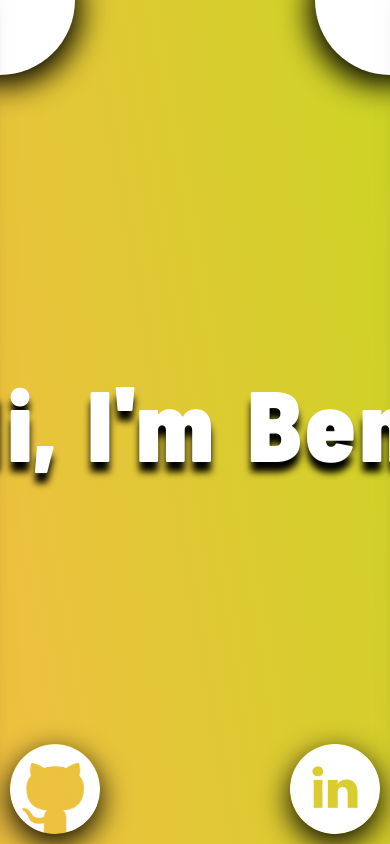
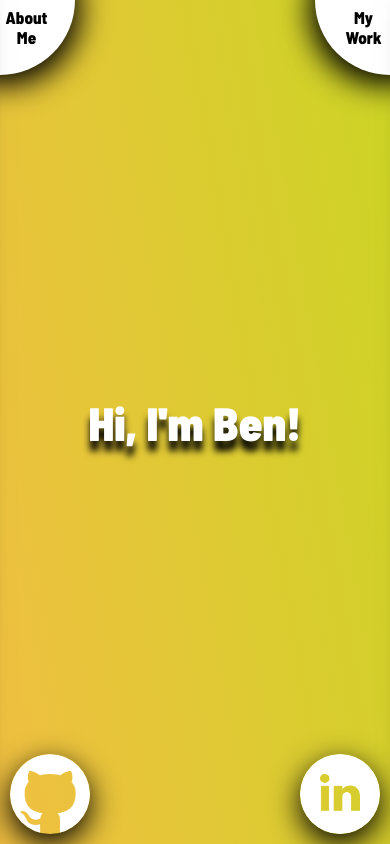
Before and after one commit to benaronow/personal-website-v2, a React (Create React App) app: page / in a window 390 px wide. Built offline with nearby package versions, Linux system fonts and the light colour scheme.

Commit message:
media queries

```diff
--- a/src/App.tsx
+++ b/src/App.tsx
@@ -17,6 +17,7 @@ import { Overlay } from "./components/overlay";
 import { Letters } from "./components/letters";
 import { keyframes } from "tss-react";
 import { makeStyles } from "tss-react/mui";
+import { useTheme } from "@mui/material";
 
 const gradient = keyframes({
   "0%": {
@@ -51,18 +52,21 @@ export const App = () => {
   const [linkedinIn, setLinkedinIn] = useState<boolean | undefined>(undefined);
   const [inLeftOverlay, setInLeftOverlay] = useState(false);
   const [inRightOverlay, setInRightOverlay] = useState(false);
+  const theme = useTheme();
+  const [width, setWidth] = useState(window.innerWidth);
+  window.addEventListener("resize", () => setWidth(window.innerWidth));
 
   useEffect(() => {
     for (const i of Array.from(Array(10).keys())) resetLetter(i);
-    resetTab("left");
-    resetTab("right");
-  }, []);
+    resetTab("left", theme);
+    resetTab("right", theme);
+  }, [width]);
 
   const handleLeftClick = () => {
     setLeftOpen(true);
     setTimeout(() => {
       setLeftIn(false);
-      resetTab("left");
+      resetTab("left", theme);
     }, 500);
   };
 
@@ -70,7 +74,7 @@ export const App = () => {
     setRightOpen(true);
     setTimeout(() => {
       setRightIn(false);
-      resetTab("right");
+      resetTab("right", theme);
     }, 500);
   };
 
@@ -86,10 +90,10 @@ export const App = () => {
   };
 
   const handleMouseMove = (e: MouseEvent) => {
-    if (!leftOpen && !rightOpen) {
+    if (!leftOpen && !rightOpen && width > theme.breakpoints.values["md"]) {
       for (const i of Array.from(Array(10).keys())) moveLetter(e, i);
-      setLeftIn(moveTab(e, "left"));
-      setRightIn(moveTab(e, "right"));
+      setLeftIn(moveTab(e, "left", theme));
+      setRightIn(moveTab(e, "right", theme));
       const inGithub = moveLogo(e, "github");
       if (inGithub) {
         setGithubIn(inGithub);
@@ -106,7 +110,7 @@ export const App = () => {
 
   return (
     <div className={classes.container} onMouseMove={handleMouseMove}>
-      <LeftTab leftIn={leftIn} handleLeftClick={handleLeftClick} />
+      <LeftTab handleLeftClick={handleLeftClick} />
       <LeftName leftIn={leftIn} handleLeftClick={handleLeftClick} />
       <LeftPage leftOpen={leftOpen} />
       <LeftArrow
@@ -114,7 +118,7 @@ export const App = () => {
         inLeftOverlay={inLeftOverlay}
         handleOverlayClick={handleOverlayClick}
       />
-      <RightTab rightIn={rightIn} handleRightClick={handleRightClick} />
+      <RightTab handleRightClick={handleRightClick} />
       <RightName rightIn={rightIn} handleRightClick={handleRightClick} />
       <RightPage rightOpen={rightOpen} />
       <RightArrow
@@ -122,7 +126,7 @@ export const App = () => {
         inRightOverlay={inRightOverlay}
         handleOverlayClick={handleOverlayClick}
       />
-      <Letters />
+      <Letters width={width}/>
       <Github githubIn={githubIn} />
       <Linkedin linkedinIn={linkedinIn} />
       <Overlay
--- a/src/components/github/index.tsx
+++ b/src/components/github/index.tsx
@@ -4,8 +4,8 @@ import { keyframes } from "tss-react";
 
 const githubIn = keyframes({
   "0%": {
-    height: "90px",
-    width: "90px",
+    height: "80px",
+    width: "80px",
     transform: "rotate(-360deg)",
   },
   "100%": {
@@ -40,9 +40,9 @@ const githubOut = keyframes({
   "100%": {
     bottom: 10,
     right: 10,
-    height: "90px",
-    width: "90px",
-    borderRadius: "45px",
+    height: "80px",
+    width: "80px",
+    borderRadius: "40px",
     transform: "rotate(0deg)",
   },
 });
@@ -53,10 +53,10 @@ const useStyles = makeStyles()({
     bottom: 10,
     left: 10,
     zIndex: 2,
-    height: "90px",
-    width: "90px",
+    height: "80px",
+    width: "80px",
     boxShadow: "0px 10px 30px black",
-    borderRadius: "45px",
+    borderRadius: "40px",
     background: "transparent",
     "&:hover": {
       cursor: "pointer",
--- a/src/components/leftPage/index.tsx
+++ b/src/components/leftPage/index.tsx
@@ -1,4 +1,4 @@
-import { Box } from "@mui/material";
+import { Box, Theme } from "@mui/material";
 import { keyframes } from "tss-react";
 import { makeStyles } from "tss-react/mui";
 import Me from "../../assets/me.png";
@@ -25,7 +25,7 @@ const hoverOut = keyframes({
   "100%": { borderWidth: "5px" },
 });
 
-const useStyles = makeStyles()({
+const useStyles = makeStyles()((theme) => ({
   leftPage: {
     position: "absolute",
     top: 0,
@@ -53,6 +53,9 @@ const useStyles = makeStyles()({
     width: "100%",
     height: "15dvh",
     background: "linear-gradient(90deg, #CF9FFF, #CF9FFF, transparent)",
+    [theme.breakpoints.down("md")]: {
+      marginBottom: "15px",
+    },
   },
   title: {
     fontSize: "65px",
@@ -66,30 +69,47 @@ const useStyles = makeStyles()({
     alignItems: "center",
     width: "80dvw",
     height: "85dvh",
+    [theme.breakpoints.down("md")]: {
+      justifyContent: "flex-start",
+      flexDirection: "column",
+      overflow: "scroll",
+    },
   },
   boxTitle: {
     fontFamily: "Barlow Semi Condensed",
     fontWeight: 600,
-    fontSize: "35px",
+    fontSize: "2.5dvw",
     color: "white",
     marginBottom: "10px",
+    [theme.breakpoints.down("md")]: {
+      fontSize: "30px",
+    },
   },
   infoImage: {
-    width: "50%",
-    aspectRatio: 1,
+    width: "45%",
     borderRadius: "100%",
     border: "solid",
     borderWidth: "5px",
     background: "white",
-    marginBottom: "25px",
+    marginBottom: "30px",
+    [theme.breakpoints.down("md")]: {
+      width: "40%",
+    },
   },
   infoText: {
     fontSize: "18px",
     margin: "0px 10px 0px 10px",
+    overflow: "scroll",
   },
-});
+  content: {
+    display: "flex",
+    flexDirection: "column",
+    alignItems: "center",
+    height: "100%",
+  },
+}));
 
-const infoBoxStyle = {
+const infoBoxStyle = (theme: Theme) => ({
   display: "flex",
   flexDirection: "column",
   alignItems: "center",
@@ -107,8 +127,12 @@ const infoBoxStyle = {
   "&:hover": {
     animation: `${hoverIn} 0.2s forwards`,
   },
-  overflow: "scroll",
-};
+  [theme.breakpoints.down("md")]: {
+    width: "60dvw",
+    minHeight: "60dvh",
+    marginBottom: "15px",
+  },
+});
 
 interface LeftPageProps {
   leftOpen: boolean | undefined;
@@ -130,28 +154,33 @@ export const LeftPage = ({ leftOpen }: LeftPageProps) => {
       </div>
       <div className={classes.infoContainer}>
         <Box sx={infoBoxStyle}>
+          <div className={classes.content}>
             <span className={classes.boxTitle}>Who am I?</span>
             <img src={Me} className={classes.infoImage} />
             <span className={classes.infoText}>
-            My name is Ben Aronow. I grew up in Minneapolis, but currently live
-            in Boston for school. I love software development, and am excited to
-            officially begin my career as an engineer. Most of my current
-            experience lies in web development, but I look forward to broadening
-            my knowledge with every coming year.
+              My name is Ben Aronow. I grew up in Minneapolis, but currently
+              live in Boston for school. I love software development, and am
+              excited to officially begin my career as an engineer. Most of my
+              current experience lies in web development, but I look forward to
+              broadening my knowledge with every coming year.
             </span>
+          </div>
         </Box>
         <Box sx={infoBoxStyle}>
+          <div className={classes.content}>
             <span className={classes.boxTitle}>Education</span>
             <img src={NEU} className={classes.infoImage} />
             <span className={classes.infoText}>
               I am a senior at Northeastern University getting my BS in Computer
               Science, with a concentration in software. During my time here I
-            have had the opportunity to participate in the cooperative education
-            program, and I am on my second co-op now. I also work for University
-            Recreation as a personal trainer.
+              have had the opportunity to participate in the cooperative
+              education program, and I am on my second co-op now. I also work
+              for University Recreation as a personal trainer.
             </span>
+          </div>
         </Box>
         <Box sx={infoBoxStyle}>
+          <div className={classes.content}>
             <span className={classes.boxTitle}>Current Role</span>
             <img src={eMoney} className={classes.infoImage} />
             <span className={classes.infoText}>
@@ -159,6 +188,7 @@ export const LeftPage = ({ leftOpen }: LeftPageProps) => {
               Advisor, where I am helping to create an online portal for clients
               to utilize.
             </span>
+          </div>
         </Box>
       </div>
     </div>
--- a/src/components/letters/index.tsx
+++ b/src/components/letters/index.tsx
@@ -1,8 +1,9 @@
 import { makeStyles } from "tss-react/mui";
 import { chars } from "../../utils/letterUtils";
+import { useTheme } from "@mui/material";
 
 const useStyles = makeStyles()({
-  title: {
+  movingTitle: {
     position: "absolute",
     fontFamily: "Barlow Semi Condensed",
     fontSize: "100px",
@@ -11,18 +12,42 @@ const useStyles = makeStyles()({
     transform: "translate(-50%, -50%)",
     color: "white",
   },
+  stationaryTitle: {
+    position: "absolute",
+    top: "50%",
+    left: "50%",
+    transform: "translate(-50%, -50%)",
+    color: "white",
+    fontSize: "12dvw",
+    fontFamily: "Barlow Semi Condensed",
+    fontWeight: 900,
+    textShadow: "0px 10px 7px black",
+    width: "100%",
+    textAlign: "center",
+  },
 });
 
-export const Letters = () => {
+interface LettersProps {
+  width: number;
+}
+
+export const Letters = ({ width }: LettersProps) => {
   const { classes } = useStyles();
+  const theme = useTheme();
 
   return (
     <>
-      {chars.map((char, idx) => (
-        <div key={idx} id={char.char}>
-          <span className={classes.title}>{char.char}</span>
-        </div>
-      ))}
+      {width > theme.breakpoints.values["md"] ? (
+        <>
+          {chars.map((char, idx) => (
+            <div key={idx} id={char.char}>
+              <span className={classes.movingTitle}>{char.char}</span>
+            </div>
+          ))}
+        </>
+      ) : (
+        <span className={classes.stationaryTitle}>{`Hi, I'm Ben!`}</span>
+      )}
     </>
   );
 };
--- a/src/components/linkedin/index.tsx
+++ b/src/components/linkedin/index.tsx
@@ -4,8 +4,8 @@ import { keyframes } from "tss-react";
 
 const linkedinIn = keyframes({
   "0%": {
-    height: "90px",
-    width: "90px",
+    height: "80px",
+    width: "80px",
     transform: "rotate(0deg)",
   },
   "100%": {
@@ -40,9 +40,9 @@ const linkedinOut = keyframes({
   "100%": {
     bottom: 10,
     right: 10,
-    height: "90px",
-    width: "90px",
-    borderRadius: "45px",
+    height: "80px",
+    width: "80px",
+    borderRadius: "40px",
     transform: "rotate(360deg)",
   },
 });
@@ -53,10 +53,10 @@ const useStyles = makeStyles()({
     bottom: 10,
     right: 10,
     zIndex: 2,
-    height: "90px",
-    width: "90px",
+    height: "80px",
+    width: "80px",
     boxShadow: "0px 10px 30px black",
-    borderRadius: "45px",
+    borderRadius: "40px",
     background: "transparent",
     "&:hover": {
       cursor: "pointer",
--- a/src/components/rightArrow/index.tsx
+++ b/src/components/rightArrow/index.tsx
@@ -41,7 +41,7 @@ const useStyles = makeStyles()({
     top: 0,
     left: "7.5dvw",
     color: "white",
-    fontSize: "120px",
+    fontSize: "10vw",
     zIndex: 5,
     transform: "translate(calc(-7.5dvw - 100%), calc(50dvh - 50%))",
     "&:hover": {
--- a/src/components/rightPage/index.tsx
+++ b/src/components/rightPage/index.tsx
@@ -1,4 +1,4 @@
-import { Box } from "@mui/material";
+import { Box, Theme } from "@mui/material";
 import { keyframes } from "tss-react";
 import { makeStyles } from "tss-react/mui";
 import LiftLedger from "../../assets/liftledger.png";
@@ -25,7 +25,7 @@ const hoverOut = keyframes({
   "100%": { borderWidth: "5px" },
 });
 
-const useStyles = makeStyles()({
+const useStyles = makeStyles()((theme) => ({
   rightPage: {
     position: "absolute",
     top: 0,
@@ -53,6 +53,9 @@ const useStyles = makeStyles()({
     width: "100%",
     height: "15dvh",
     background: "linear-gradient(90deg, transparent, #CF9FFF, #CF9FFF)",
+    [theme.breakpoints.down("md")]: {
+      marginBottom: "15px",
+    },
   },
   title: {
     fontSize: "65px",
@@ -66,34 +69,46 @@ const useStyles = makeStyles()({
     alignItems: "center",
     width: "80dvw",
     height: "85dvh",
+    [theme.breakpoints.down("md")]: {
+      flexDirection: "column",
+      overflow: "scroll",
+      justifyContent: "flex-start",
+    },
   },
   boxTitle: {
     fontFamily: "Barlow Semi Condensed",
     fontWeight: 600,
-    fontSize: "35px",
+    fontSize: "2.5dvw",
     color: "white",
     marginBottom: "10px",
+    [theme.breakpoints.down("md")]: {
+      fontSize: "30px",
+    },
   },
   infoImage: {
-    width: "50%",
-    aspectRatio: 1,
+    width: "45%",
     borderRadius: "100%",
     border: "solid",
     borderWidth: "5px",
     background: "white",
-    marginBottom: "25px",
+    marginBottom: "30px",
+    [theme.breakpoints.down("md")]: {
+      width: "40%",
+    },
   },
   infoText: {
     fontSize: "18px",
     margin: "0px 10px 0px 10px",
+    overflow: "scroll",
   },
   notLink: {
     display: "flex",
     flexDirection: "column",
     alignItems: "center",
-    overflow: "scroll",
+    height: "88%",
   },
   link: {
+    height: "12%",
     display: "flex",
     justifyContent: "center",
     alignItems: "center",
@@ -101,22 +116,21 @@ const useStyles = makeStyles()({
     fontSize: "20px",
     fontWeight: 900,
     width: "calc(100% + 30px)",
-    height: "7dvh",
     background: "#CF9FFF",
     borderRadius: "0px 0px 20px 20px",
     justifySelf: "flex-end",
     transform: "translateY(15px)",
   },
-});
+}));
 
 interface RightPageProps {
   rightOpen: boolean | undefined;
 }
 
-const infoBoxStyle = {
+const infoBoxStyle = (theme: Theme) => ({
   display: "flex",
   flexDirection: "column",
-  justifyContent: "space-between",
+  justifyContent: "center",
   alignItems: "center",
   textAlign: "left",
   height: "70dvh",
@@ -132,7 +146,12 @@ const infoBoxStyle = {
   "&:hover": {
     animation: `${hoverIn} 0.2s forwards`,
   },
-};
+  [theme.breakpoints.down("md")]: {
+    width: "60dvw",
+    minHeight: "60dvh",
+    marginBottom: "15px",
+  },
+});
 
 export const RightPage = ({ rightOpen }: RightPageProps) => {
   const { classes } = useStyles();
@@ -154,10 +173,10 @@ export const RightPage = ({ rightOpen }: RightPageProps) => {
             <span className={classes.boxTitle}>LiftLedger</span>
             <img src={LiftLedger} className={classes.infoImage} />
             <span className={classes.infoText}>
-              {`I used to track my workouts using Google Sheets. Needless to say,
+              {`I used to track my workouts with Google Sheets. Needless to say,
             this didn't quite cut it for me. Inspired by my need for something more,
-            I decided to make a workout tracker myself. LiftLedger is designed
-            primarily to be used as a PWA but also works in desktop form.`}
+            I decided to make a workout tracker myself. Built with NextJS, LiftLedger
+            is primarily designed as a PWA, but also works on desktop.`}
             </span>
           </div>
           <a
@@ -196,7 +215,7 @@ export const RightPage = ({ rightOpen }: RightPageProps) => {
             <img src={Stocks} className={classes.infoImage} />
             <span className={classes.infoText}>
               {`In a data science class that I took, my group and I used pandas,
-            the Twitter and Polygon API's, and with machine learning models such
+            the Twitter and Polygon APIs, and with machine learning models such
             as Linear Regression and Random Forest to determine if CEO's Twitter
             activity impacted their businesses. The verdict? Maybe.`}
             </span>
--- a/src/index.tsx
+++ b/src/index.tsx
@@ -3,17 +3,20 @@ import ReactDOM from "react-dom/client";
 import "./index.css";
 import reportWebVitals from "./reportWebVitals";
 import { App } from "./App";
+import { createTheme, ThemeProvider } from "@mui/material";
 
 const root = ReactDOM.createRoot(
   document.getElementById("root") as HTMLElement
 );
+
+const theme = createTheme();
+
 root.render(
   <React.StrictMode>
-    <App />
+    <ThemeProvider theme={theme}>
+      <App />
+    </ThemeProvider>
   </React.StrictMode>
 );
 
-// If you want to start measuring performance in your app, pass a function
-// to log results (for example: reportWebVitals(console.log))
-// or send to an analytics endpoint. Learn more: https://bit.ly/CRA-vitals
 reportWebVitals();
--- a/src/utils/tabUtils.ts
+++ b/src/utils/tabUtils.ts
@@ -1,23 +1,30 @@
+import { Theme } from "@mui/material";
 import { MouseEvent } from "react";
 
-export const resetTab = (id: string) => {
+export const resetTab = (id: string, theme: Theme) => {
   const tab = document.getElementById(`${id}Tab`);
   const tabName = document.getElementById(`${id}Name`);
+  const width = window.innerWidth;
   if (tab && tabName) {
     tab.style.width = 150 + "px";
     tab.style.height = 150 + "px";
     tab.style.borderRadius = 75 + "px";
-    tab.style.transform = `translate(${
-      id === "left" ? "-" : ""
-    }75px, -75px)`;
+    tab.style.transform = `translate(${id === "left" ? "-" : ""}75px, -75px)`;
+    tabName.style.width = 53 + "px";
     tabName.style.height = 53 + "px";
     tabName.style.fontSize = 17 + "px";
     tabName.style.fontSize = 17 + "px";
-    tabName.style.opacity = 0 + "%";
+    if (width > theme.breakpoints.values["md"]) {
+      tabName.style.opacity = 0 + "%";
+      tabName.style.animation = "";
+    } else {
+      tabName.style.opacity = 100 + "%";
+      tabName.style.animation = "none";
+    }
   }
 };
 
-export const moveTab = (event: MouseEvent, id: string) => {
+export const moveTab = (event: MouseEvent, id: string, theme: Theme) => {
   const mouseX = event.clientX;
   const mouseY = event.clientY;
   const tab = document.getElementById(`${id}Tab`);
@@ -53,7 +60,7 @@ export const moveTab = (event: MouseEvent, id: string) => {
       }px, -${parseInt(tab.style.height) / 2}px)`;
       return distance < 200;
     } else {
-      resetTab(id);
+      resetTab(id, theme);
       tabName.style.fontSize = 17 + "px";
       tabName.style.fontSize = 17 + "px";
       tabName.style.opacity = 0 + "%";
```
Also changed, not shown: src/components/leftArrow/index.tsx (+9 -12 lines), src/components/leftTab/index.tsx (+2 -19 lines), src/components/rightTab/index.tsx (+2 -19 lines). Lines whose indentation alone changed are shown as unchanged.
